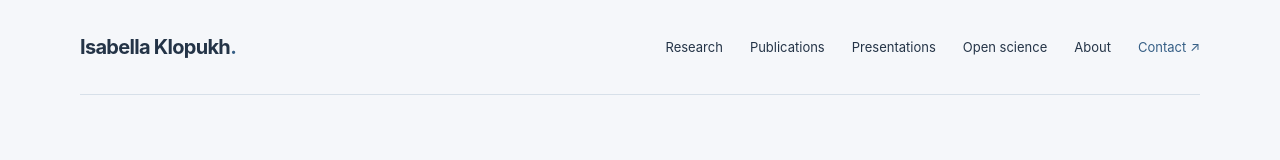
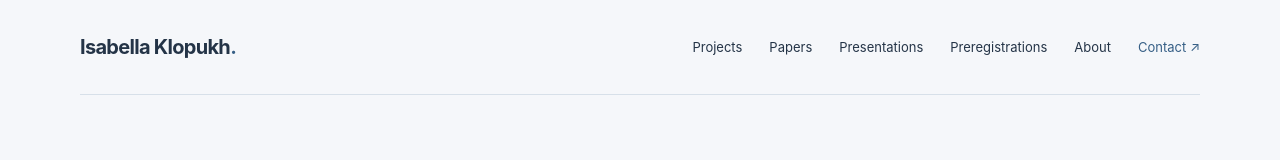
Before and after one commit to IsabellaKlopukh/isabellaklopukh.github.io, a plain HTML site: page index.html in a window 1280 px wide. Shown: the top 160 px of the page. Drawn offline with Linux system fonts and the light colour scheme.

Commit message:
Update navigation links in index.html

```diff
--- a/index.html
+++ b/index.html
@@ -13,7 +13,7 @@
   <a class="skip" href="#main">Skip to content</a>
   <header class="site-header wrap">
     <a class="wordmark" href="#">Isabella Klopukh<span class="dot">.</span></a>
-    <nav aria-label="Main navigation"><a href="#research">Research</a><a href="#publications">Publications</a><a href="#presentations">Presentations</a><a href="#open-science">Open science</a><a href="#about">About</a><a href="mailto:iklopukh@umd.edu">Contact <span aria-hidden="true">↗</span></a></nav>
+    <nav aria-label="Main navigation"><a href="#Projects">Projects</a><a href="#Papers">Papers</a><a href="#presentations">Presentations</a><a href="#Preregistrations">Preregistrations</a><a href="#about">About</a><a href="mailto:iklopukh@umd.edu">Contact <span aria-hidden="true">↗</span></a></nav>
   </header>
   <main id="main">
     <section class="hero wrap" aria-labelledby="name">
```
